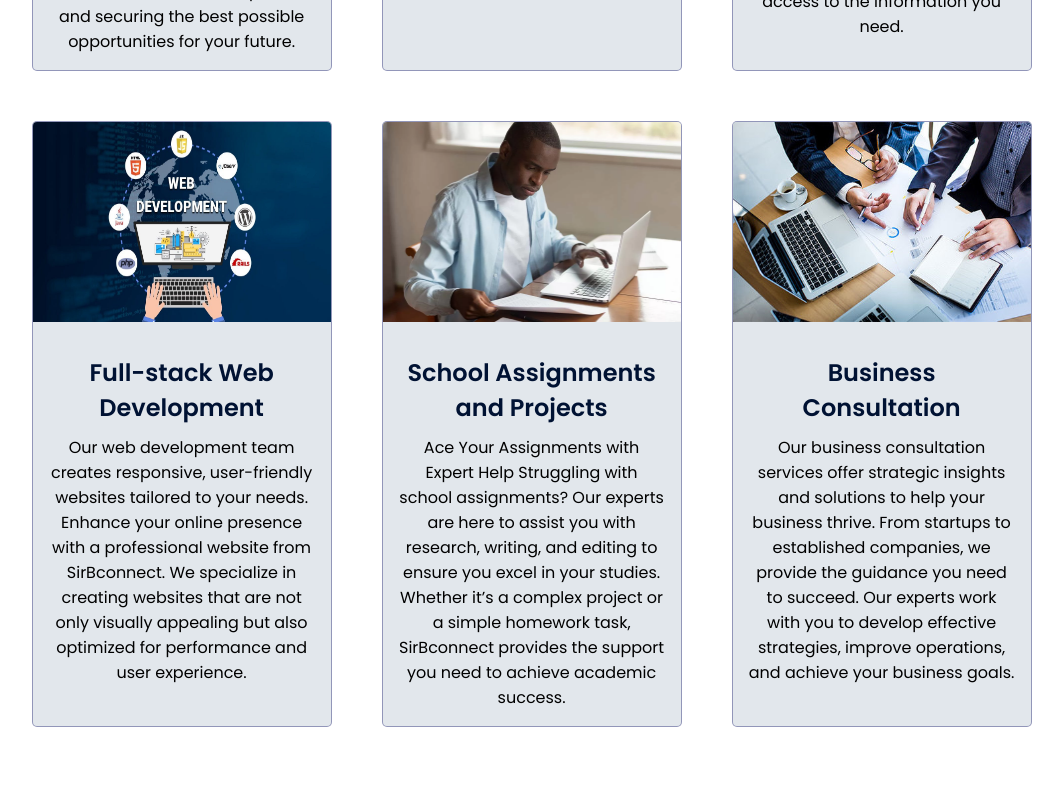
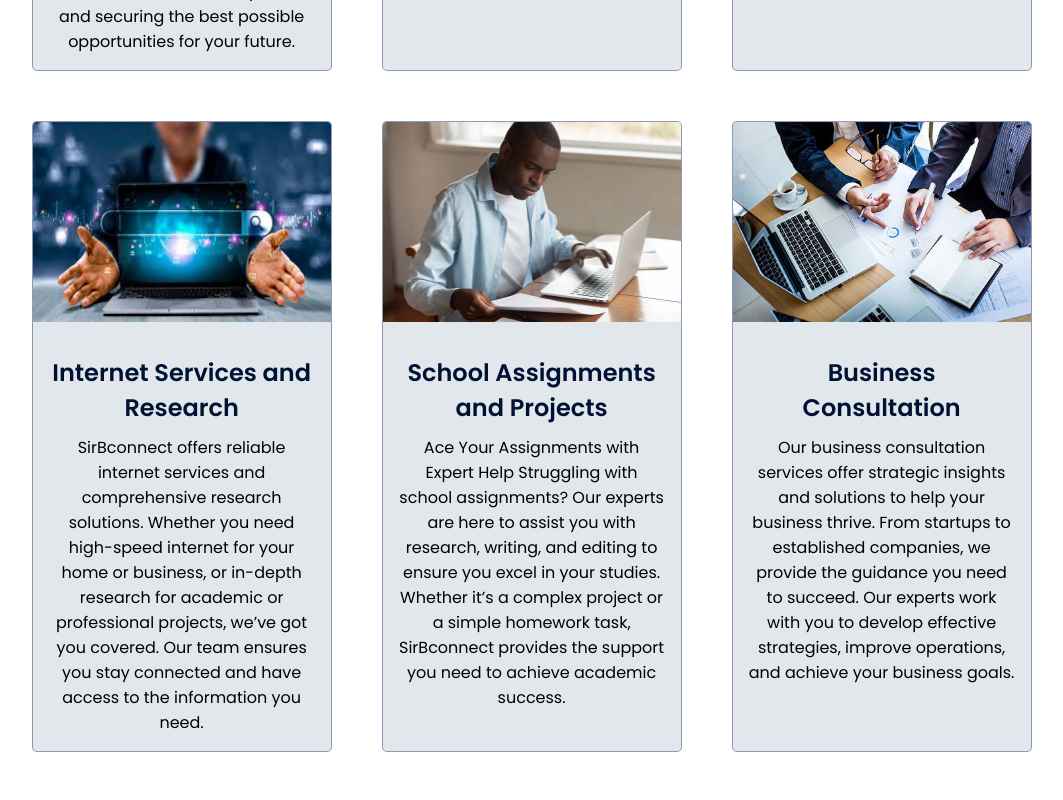
Before and after one commit to onosejoor/SirBconnect, a React (Vite) app: page / in a window 1280 px wide. Shown: the part 1680-2480 px from the top of the page, without its empty margins (110-1173 px from the left). Built offline with nearby package versions, Linux system fonts and the light colour scheme.

Commit message:
Update Skill/services section

```diff
--- a/src/components/App.jsx
+++ b/src/components/App.jsx
@@ -6,6 +6,9 @@
 import WebDev from "./service-page/WebDev";
 import Error from "./sections/404";
 import Schorlarship from "./service-page/router-sections/Scholarship";
+
+console.log(window.location);
+
 
 function App() {
   // Get local storage Theme
--- a/src/components/sections/Skills.jsx
+++ b/src/components/sections/Skills.jsx
@@ -15,15 +15,8 @@
         <SkillDiv
           src="/images/skills/graphicDesign.jpg"
           header="Graphic designs and Trainings"
-
           url="graphic-design"
           text="Transform Your Brand with Stunning Designs!. Our graphic design services bring your vision to life. From logos and brochures to social media graphics and marketing materials, we create visually appealing designs that make your brand stand out."
-        />
-        <SkillDiv
-          src="/images/skills/internet.jpg"
-          header="Internet Services and Research"
-          url="internet-services"
-          text=" SirBconnect offers reliable internet services and comprehensive research solutions. Whether you need high-speed internet for your home or business, or in-depth research for academic or professional projects, we’ve got you covered. Our team ensures you stay connected and have access to the information you need."
         />
 
         <SkillDiv
@@ -31,6 +24,12 @@
           src="/images/skills/research3.jpg"
           header=" Full-stack Web Development"
           text="Our web development team creates responsive, user-friendly websites tailored to your needs. Enhance your online presence with a professional website from SirBconnect. We specialize in creating websites that are not only visually appealing but also optimized for performance and user experience."
+        />
+        <SkillDiv
+          src="/images/skills/internet.jpg"
+          header="Internet Services and Research"
+          url="internet-services"
+          text=" SirBconnect offers reliable internet services and comprehensive research solutions. Whether you need high-speed internet for your home or business, or in-depth research for academic or professional projects, we’ve got you covered. Our team ensures you stay connected and have access to the information you need."
         />
 
         <SkillDiv
```
